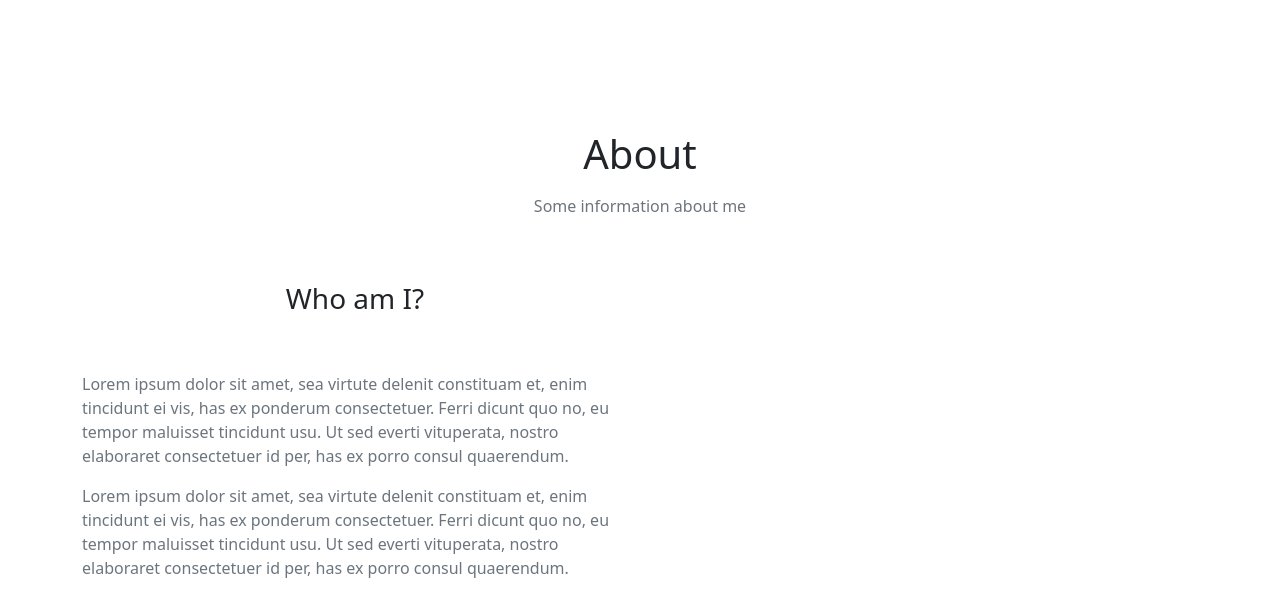
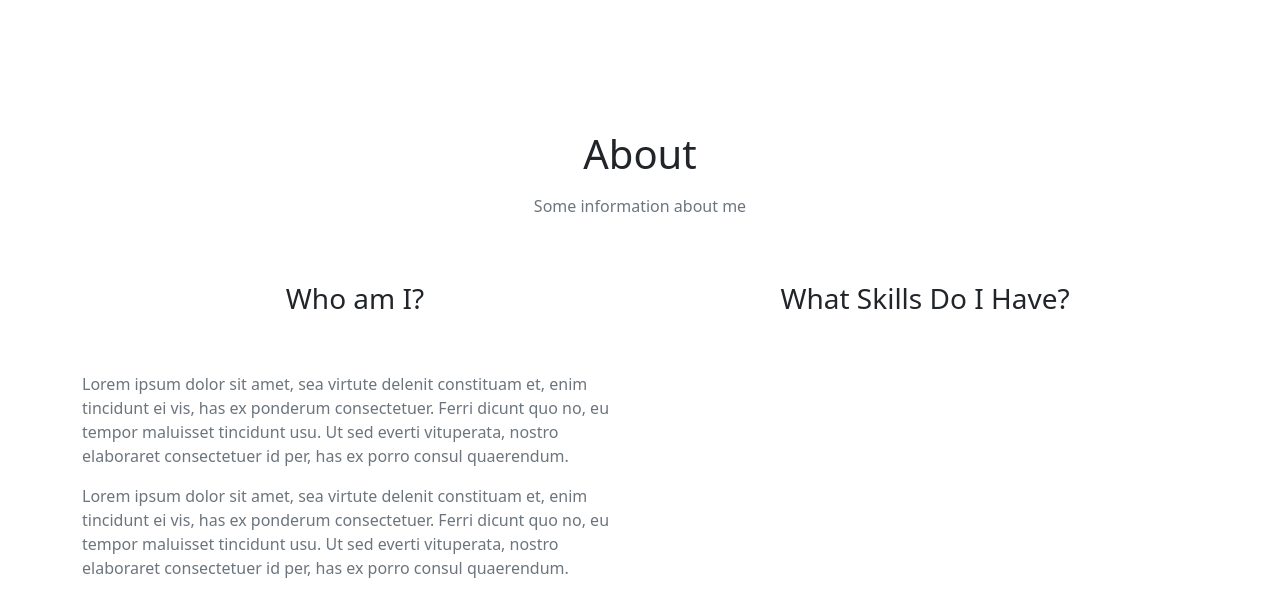
Before and after one commit to Mahsa1990a/portfolio, a plain HTML site: page index.html in a window 1280 px wide. Shown: the part 1617-2233 px from the top of the page. Drawn offline with Linux system fonts and the light colour scheme.

Commit message:
added skills section

```diff
--- a/index.html
+++ b/index.html
@@ -116,6 +116,10 @@
             elaboraret consectetuer id per, has ex porro consul quaerendum.
           </p>
         </div>
+        <div class="col-md-6">
+          <h3 class="text-center pb-5">What Skills Do I Have?</h3>
+
+        </div>
       </div>
     </div>
   </section>
```
